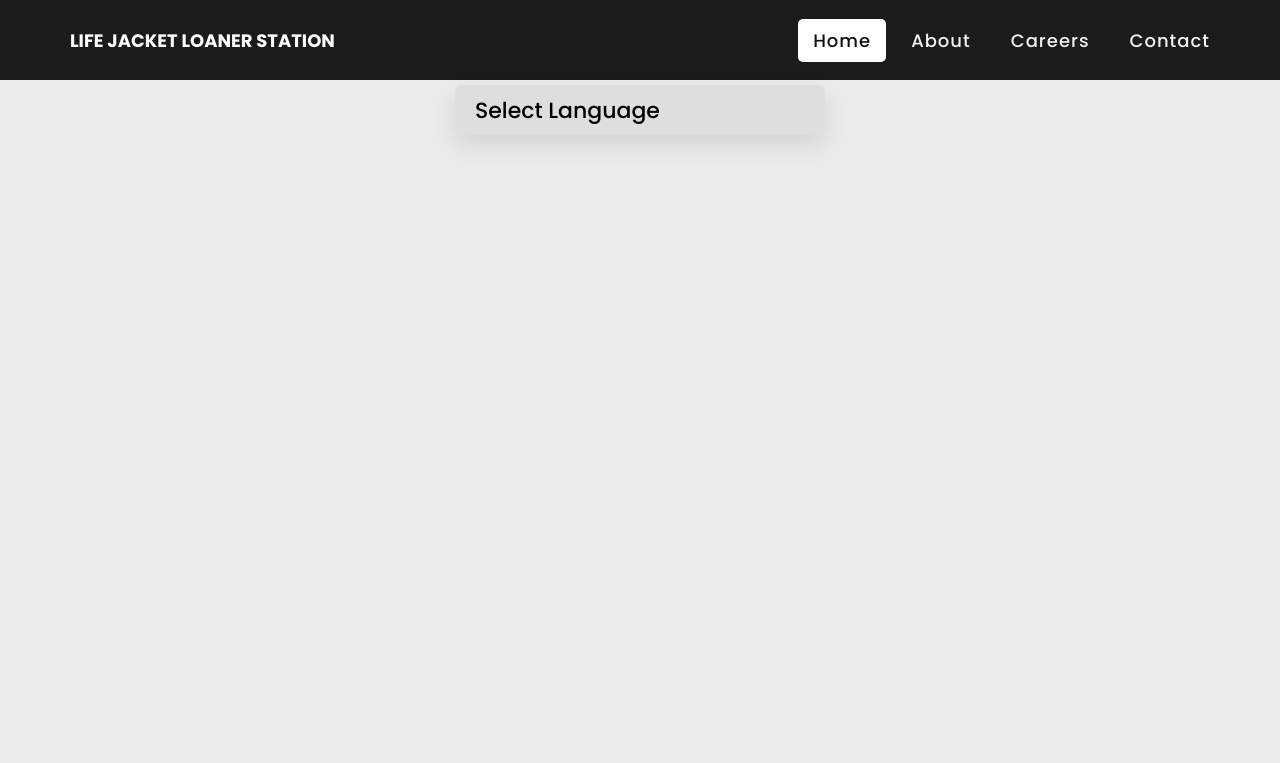
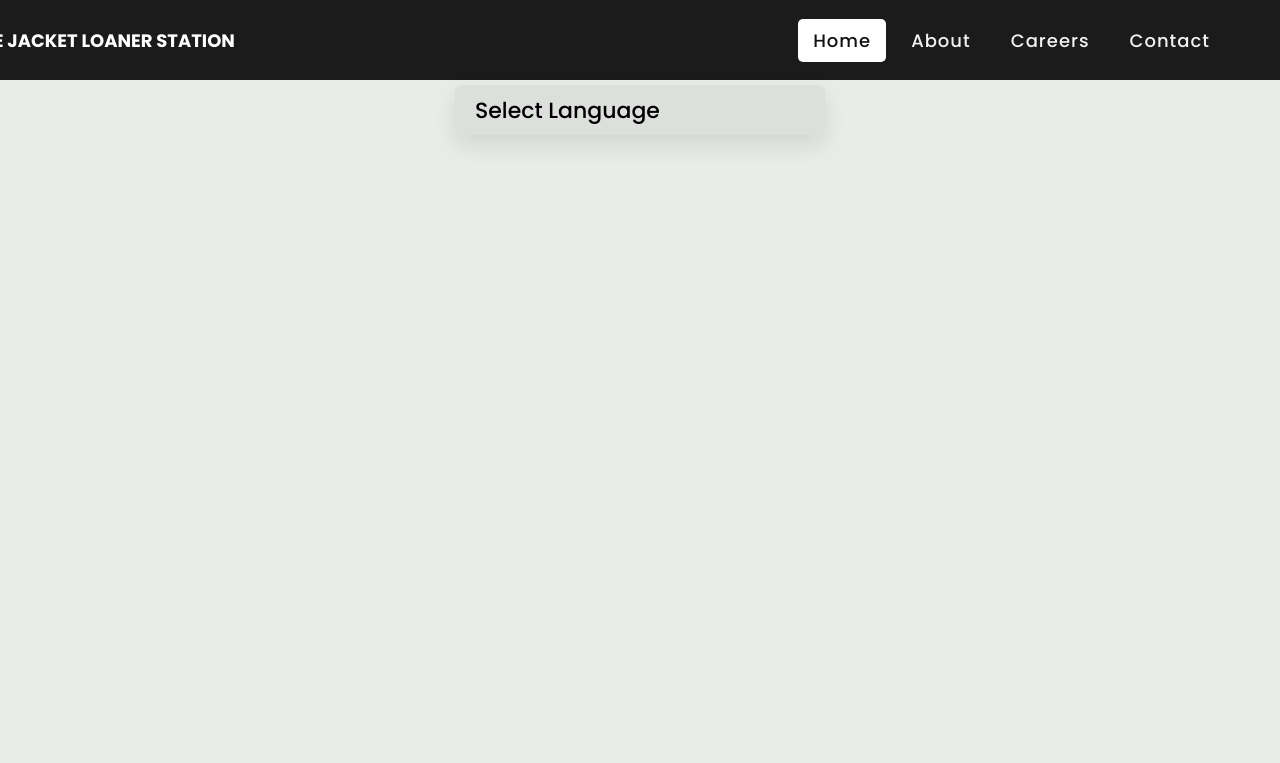
Before and after one commit to JoeDaniele/JoeDaniele.github.io, a plain HTML site: page index.html in a window 1280 px wide. Shown: the top 763 px of the page. Drawn offline with Linux system fonts and the light colour scheme.

Commit message:
Update styles.css
testing removing useless padding on navbar

```diff
--- a/styles.css
+++ b/styles.css
@@ -14,7 +14,7 @@ nav {
     background: rgb(27, 27, 27);
     align-items: center;
     justify-content: space-between;
-    padding: 0 50px 0 100px;
+    padding: 0 50px 0 0px;
     flex-wrap: wrap;
     z-index: 5;
 }
```
